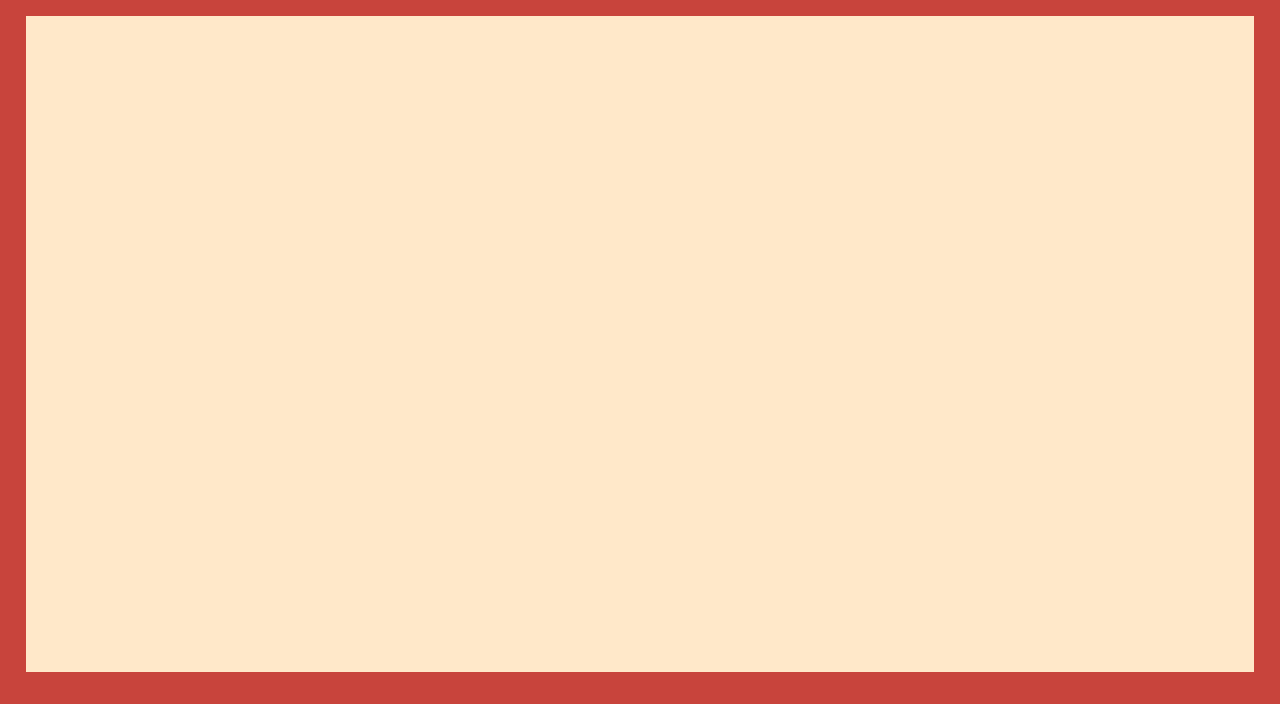
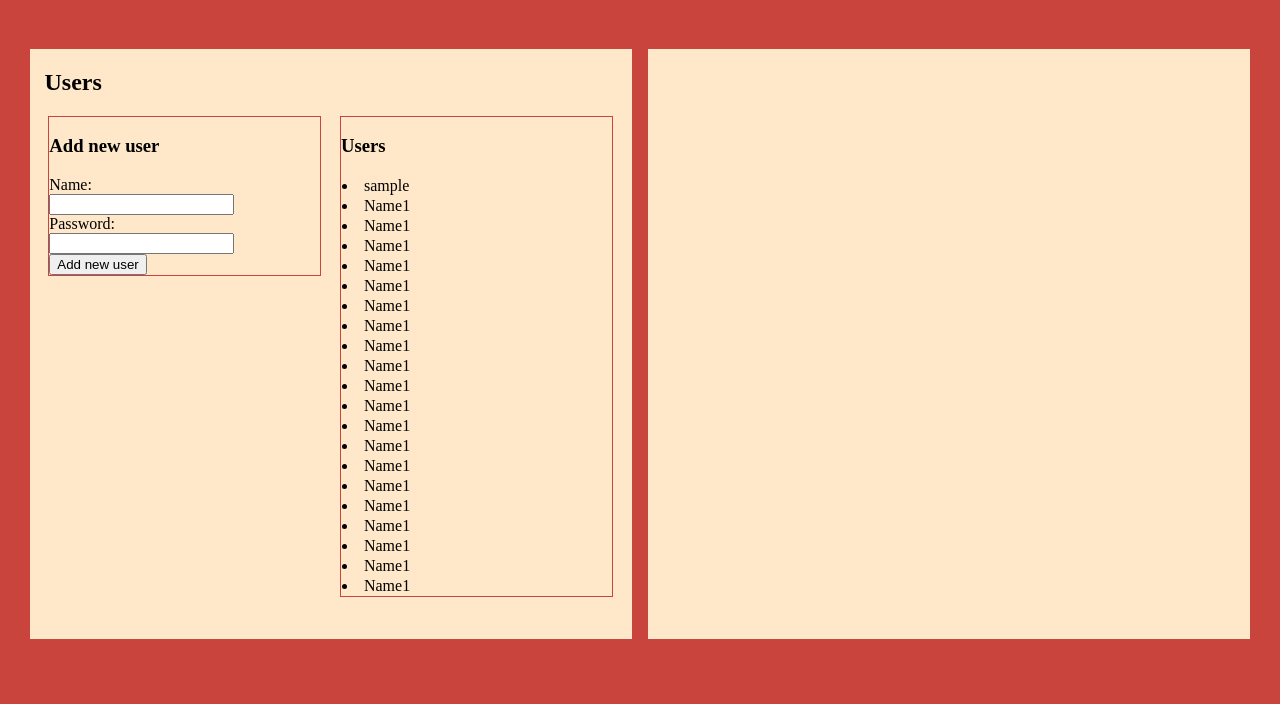
Before and after one commit to ZuzanaOsobova/BP-old, a PHP site: page /settings.php in a window 1280 px wide. Shown: the part 96-800 px from the top of the page. Run offline with PHP 8.4, Linux system fonts and the light colour scheme; the visitor is signed in with stand-in values (Sample User, id 1).

Commit message:
Create user a user výčet, potřeba upravit CSS

```diff
--- a/settings.php
+++ b/settings.php
@@ -2,6 +2,33 @@
 include "header.inc.php";
 include "user_required.inc.php";
 include "database_connection.inc.php";
+
+
+//Making new user
+if (!empty($_POST)){
+    $name = htmlspecialchars(trim($_POST['name']));
+    $password = htmlspecialchars($_POST['password']);
+
+    //checking user name
+    $stmt = $db->prepare("SELECT * FROM users WHERE user_name = ? ");
+    $stmt->execute([$name]);
+
+    if ($stmt ->rowCount() >0){
+        $errors ['username']="User with such name already exists.";
+
+    }
+
+    $passwordHash = password_hash($password, PASSWORD_DEFAULT);
+
+    if (empty($errors)){
+        //inserting new user into database
+        $stmt = $db->prepare("INSERT INTO users(user_name, user_password) VALUES (?, ?)");
+        $stmt->execute([$name, $passwordHash]);
+    }
+
+}
+
+
 
 ?>
 
@@ -9,7 +36,8 @@ include "database_connection.inc.php";
 <html lang="en">
 
 <head>
-    <link rel="stylesheet" href="index_stylesheet.css">
+    <link rel="stylesheet" href="settings_stylesheet.css">
+    <title>Admin Settings</title>
 
 </head>
 
@@ -17,6 +45,71 @@ include "database_connection.inc.php";
 <main>
 
     <div class="window">
+        <h2>Users</h2>
+
+        <div class="columns">
+
+            <div class="column2">
+                <h3>Add new user</h3>
+                <form method="post">
+                    <label for="name">Name:</label><br>
+                    <?php if (!empty($errors['username'])): ?>
+                        <div style="color: red" class="invalid-feedback"><?php echo $errors['username']; ?></div>
+                    <?php endif; ?>
+                    <input type="text" id="name" name="name" value="" required><br>
+
+                    <label for="password">Password:</label><br>
+                    <input type="text" id="password" name="password" value="" required><br>
+
+                    <input type="submit" id="submit" value="Add new user"><br>
+                </form>
+            </div>
+
+            <div class="column2">
+                <h3>Users</h3>
+                <div class="users">
+                    <?php
+                    $query = $db ->prepare("SELECT user_name FROM users");
+                    $query->execute();
+                    $users = $query ->fetchAll(PDO::FETCH_ASSOC);
+                    if(!empty($users)){
+                        foreach ($users as $user){
+                            $user_name = $user['user_name'];
+                            echo"<li>$user_name<br>";
+                        }
+                    }
+                    ?>
+                    <li>Name1</li>
+                    <li>Name1</li>
+                    <li>Name1</li>
+                    <li>Name1</li>
+                    <li>Name1</li>
+                    <li>Name1</li>
+                    <li>Name1</li>
+                    <li>Name1</li>
+                    <li>Name1</li>
+                    <li>Name1</li>
+                    <li>Name1</li>
+                    <li>Name1</li>
+                    <li>Name1</li>
+                    <li>Name1</li>
+                    <li>Name1</li>
+                    <li>Name1</li>
+                    <li>Name1</li>
+                    <li>Name1</li>
+                    <li>Name1</li>
+                    <li>Name1</li>
+                </div>
+            </div>
+
+        </div>
+
+    </div>
+
+    <div class="window">
+        <div class="window_text">
+
+        </div>
 
     </div>
 
--- /dev/null
+++ b/settings_stylesheet.css
@@ -0,0 +1,54 @@
+body {
+    background-color: #c8443c;
+}
+
+main {
+    height: 90%;
+    width: 98%;
+    position: fixed;
+    top: 10%;
+    left: 1%;
+    display: flex;
+    align-items: center;
+    flex-wrap: wrap;
+    justify-content: space-evenly;
+}
+
+.window {
+    width: 48%;
+    height: 82%;
+    background-color: #ffe8c9;
+
+    overflow: auto;
+}
+
+.columns {
+    display: flex;
+    align-items: flex-start;
+    flex-wrap: wrap;
+    justify-content: space-evenly;
+}
+
+.window h2 {
+    padding: 0 15px;
+}
+
+.window_text {
+    padding: 0 15px;
+}
+
+.column2 {
+    width: 45%;
+    height: 100%;
+    border: #c8443c solid 1px;
+    overflow: auto;
+
+}
+
+li {
+    padding: 1px;
+}
+
+.users {
+    overflow: auto;
+}
```
Also changed, not shown: settings_functions.js (added).
